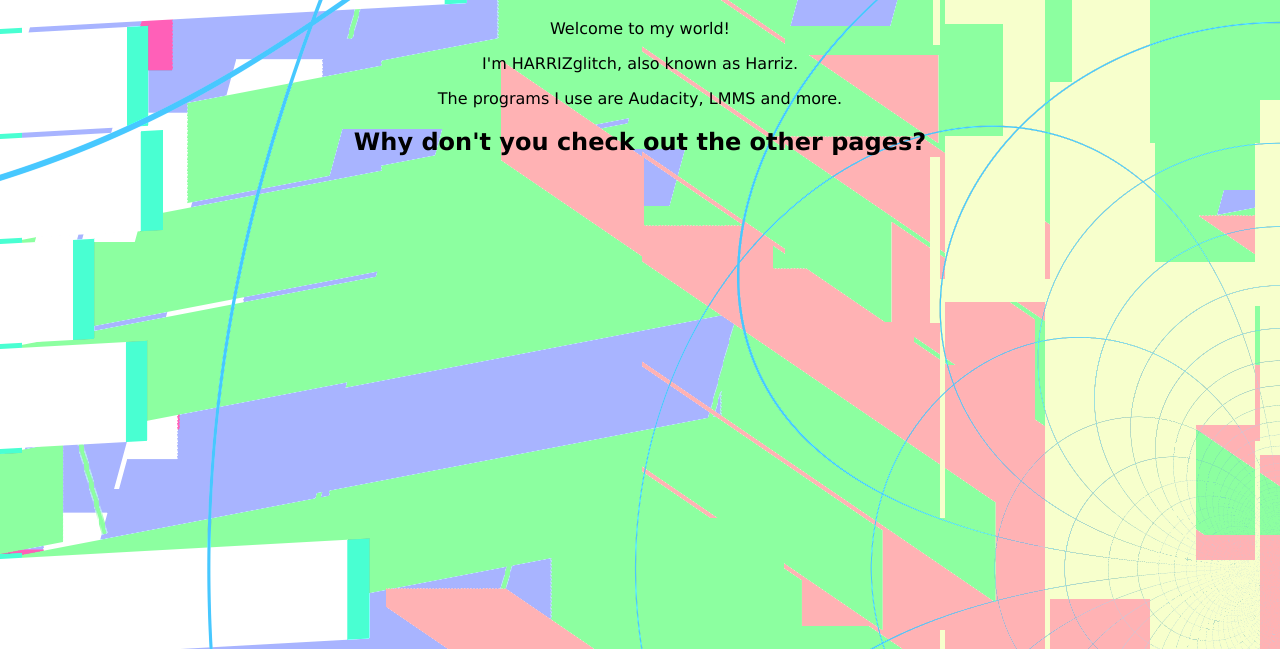
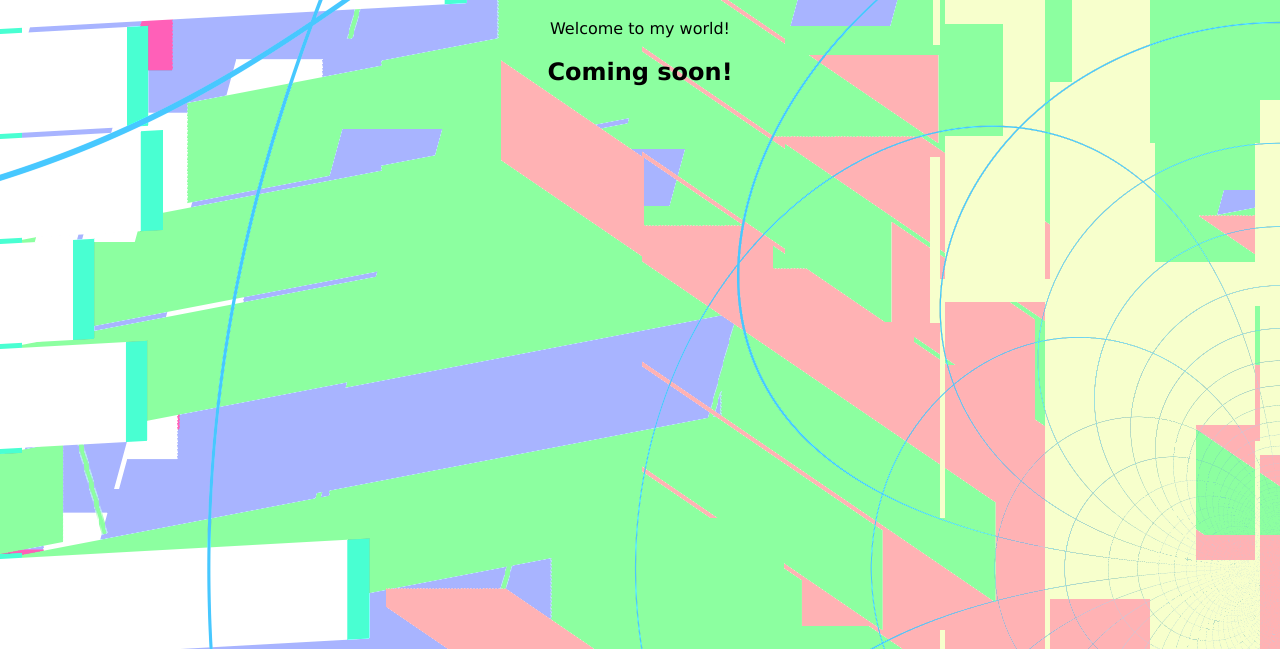
Before and after one commit to HarriTheEditor/HARRIZglitch, a plain HTML site: page socialmedia.html in a window 1280 px wide. Shown: the part 151-800 px from the top of the page. Drawn offline with Linux system fonts and the light colour scheme.

Commit message:
Update socialmedia.html

```diff
--- a/socialmedia.html
+++ b/socialmedia.html
@@ -13,8 +13,6 @@
   <body background=BACKGROUND4.png style="text-align:center;">
     <h1 style="font-family:courier">HARRIZglitch official website</h1>
     <p style="font-family:verdana;">Welcome to my world!</p>
-    <p style="font-family:verdana;">I'm HARRIZglitch, also known as Harriz.</p>
-    <p style="font-family:verdana;">The programs I use are Audacity, LMMS and more.</p>
-    <h2 style="font-family:verdana;">Why don't you check out the other pages?</h2>
+    <h2 style="font-family:verdana;">Coming soon!</h2>
   </body>
 </html>
```
